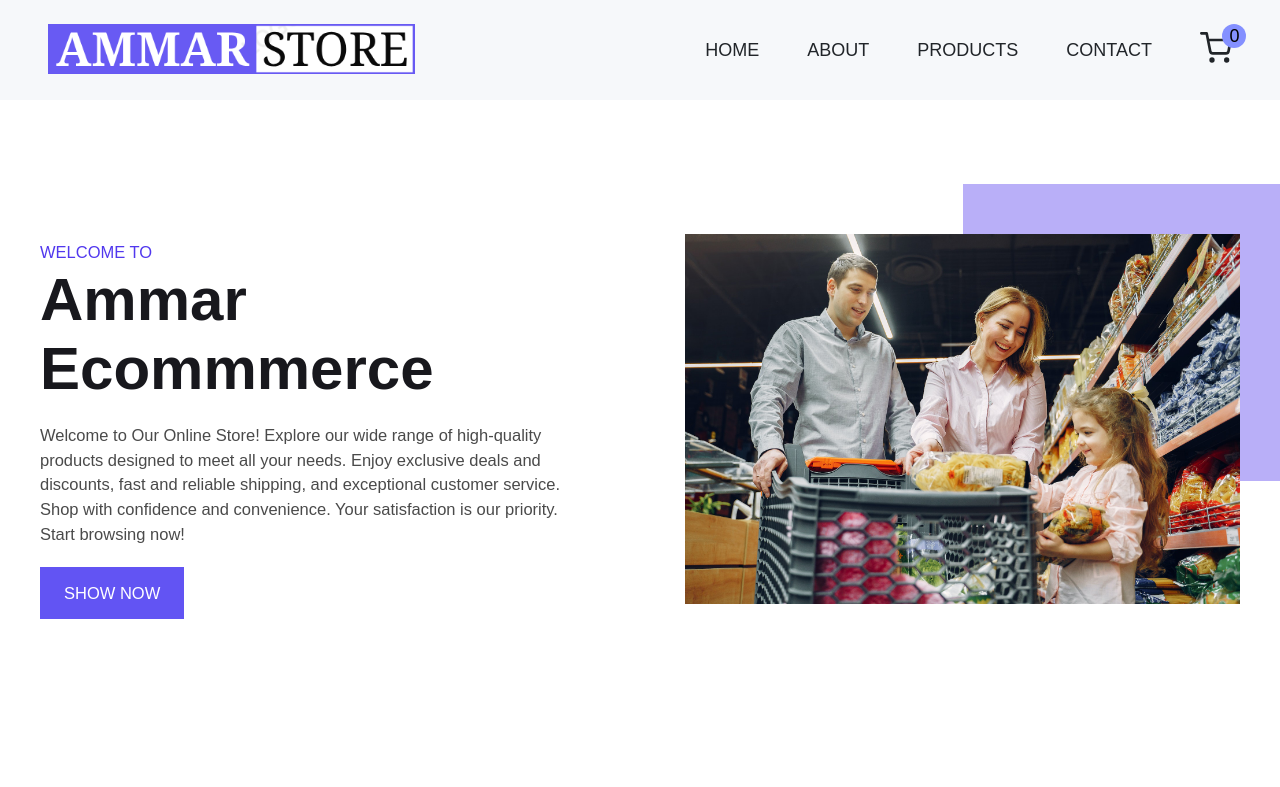
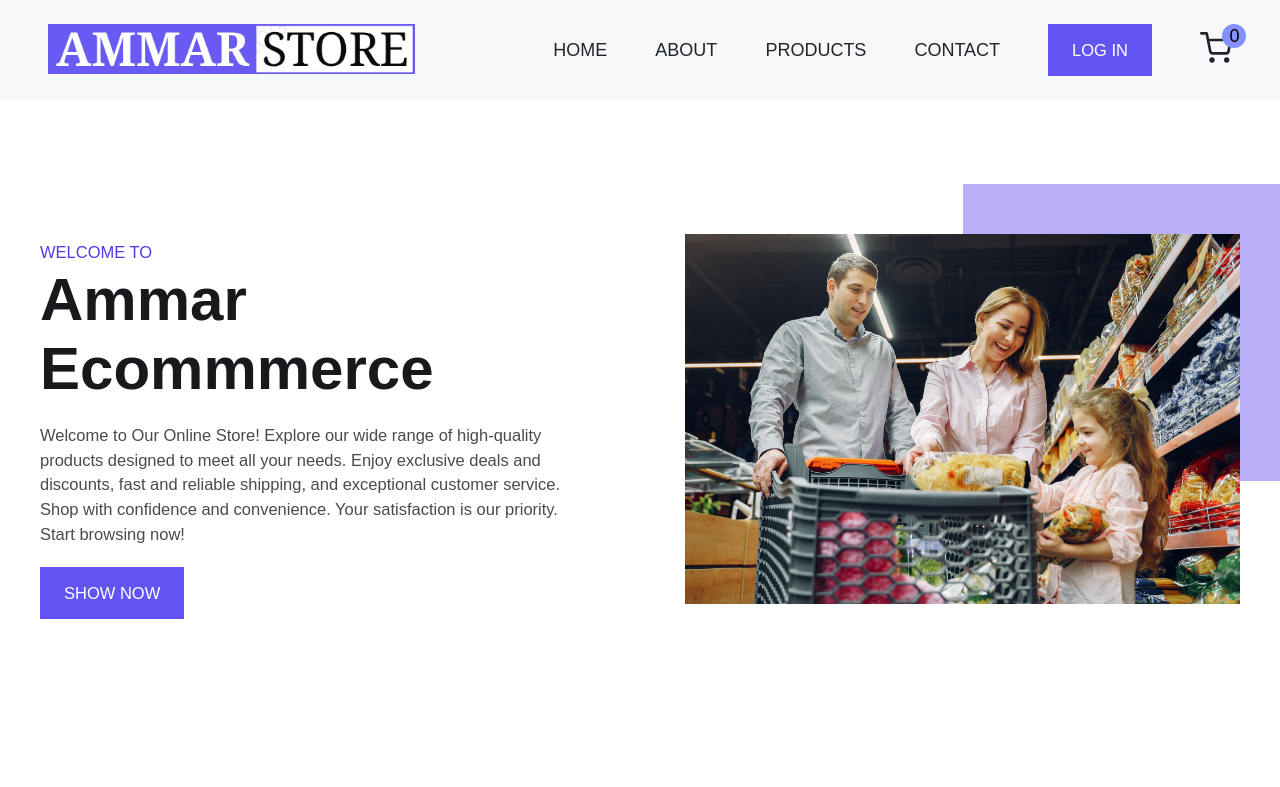
Before and after one commit to MuhammadAmmarAtique/ReactEcom, a React (Create React App) app in the folder ecom/: page / in a window 1280 px wide. Shown: the top 787 px of the page. Built offline with nearby package versions, Linux system fonts and the light colour scheme; no server answers.

Commit message:
Added authetication functionality using Auth0

```diff
--- a/ecom/package.json
+++ b/ecom/package.json
@@ -3,7 +3,7 @@
   "version": "0.1.0",
   "private": true,
   "dependencies": {
-    "@auth0/auth0-react": "^1.10.2",
+    "@auth0/auth0-react": "^1.12.1",
     "@testing-library/jest-dom": "^5.16.4",
     "@testing-library/react": "^13.3.0",
     "@testing-library/user-event": "^13.5.0",
--- /dev/null
+++ b/ecom/src/components/LoginButton.js
@@ -0,0 +1,14 @@
+// Auth0 login Button
+
+import React from "react";
+import { useAuth0 } from "@auth0/auth0-react";
+import {Button} from "../styles/Button"
+
+
+const LoginButton = () => {
+  const { loginWithRedirect } = useAuth0();
+
+  return <Button onClick={() => loginWithRedirect()}>Log In</Button>;
+};
+
+export default LoginButton;
--- /dev/null
+++ b/ecom/src/components/LogoutButton.js
@@ -0,0 +1,18 @@
+// Auth0 logout Button
+
+import React from "react";
+import { useAuth0 } from "@auth0/auth0-react";
+import {Button} from "../styles/Button"
+
+
+const LogoutButton = () => {
+  const { logout } = useAuth0();
+
+  return (
+    <Button onClick={() => logout({ logoutParams: { returnTo: window.location.origin } })}>
+      Log Out
+    </Button>
+  );
+};
+
+export default LogoutButton;
--- a/ecom/src/components/Navbar.js
+++ b/ecom/src/components/Navbar.js
@@ -4,6 +4,9 @@ import styled from "styled-components";
 import { FiShoppingCart } from "react-icons/fi";
 import { CgMenu, CgClose } from "react-icons/cg";
 import { useCartContext } from "../context/CartContext";
+import LoginButton from "./LoginButton";
+import LogoutButton from "./LogoutButton";
+import { useAuth0 } from "@auth0/auth0-react";
 
 const Nav = styled.nav`
   .navbar-lists {
@@ -161,8 +164,10 @@ const Nav = styled.nav`
 
 const Navbar = () => {
   const [menuIcon, setMenuIcon] = useState();
+  const { totalItems } = useCartContext();
 
-  const { totalItems } = useCartContext();
+  //Using isAuthenticated Method from useAuth0 hook to check whether user is authenticated or not.
+  const { isAuthenticated } = useAuth0();
   return (
     <Nav>
       <div className={menuIcon ? "navbar active" : "navbar"}>
@@ -203,6 +208,16 @@ const Navbar = () => {
               Contact
             </NavLink>
           </li>
+          {isAuthenticated ? (
+            <li>
+               <LogoutButton />
+            </li>
+          ) : (
+            <li>
+              <LoginButton />
+            </li>
+          )}
+
           <li>
             <NavLink to="/cart" className="navbar-link cart-trolley--link">
               <FiShoppingCart className="cart-trolley" />
@@ -211,7 +226,7 @@ const Navbar = () => {
           </li>
         </ul>
 
-        {/* two button for open and close of menu */}
+        {/* Two buttons for openning and closing of navbar (responsive) */}
         <div className="mobile-navbar-btn">
           <CgMenu
             name="menu-outline"
--- a/ecom/src/context/CartContext.js
+++ b/ecom/src/context/CartContext.js
@@ -16,7 +16,7 @@ const initialState = {
 
 export const CartContextProvider = ({ children }) => {
   const [state, dispatch] = useReducer(reducer, initialState);
-  console.log("state: ", state);
+  // console.log("state: ", state);
 
   const addToCart = (color, amount, Product) => {
     return dispatch({
--- a/ecom/src/index.js
+++ b/ecom/src/index.js
@@ -2,10 +2,22 @@ import React from "react";
 import ReactDOM from "react-dom/client";
 import reportWebVitals from "./reportWebVitals";
 import App from "./App";
+import { Auth0Provider } from '@auth0/auth0-react';
 
 const root = ReactDOM.createRoot(document.getElementById("root"));
 
-root.render(<App />);
+// Using Auth0 for authentication.
+root.render(
+    <Auth0Provider
+        domain="dev-1n25h4irgr3tba00.us.auth0.com"
+        clientId="OFMVfbvNGucPvIsAT0MgmRs5xxSZLEwk"
+        authorizationParams={{
+          redirect_uri: window.location.origin
+        }}
+      >
+        <App />
+      </Auth0Provider>,
+    );
 
 // If you want to start measuring performance in your app, pass a function
 // to log results (for example: reportWebVitals(console.log))
```
Also changed, not shown: 1 other file (tests, documents, lock files or other folders).
